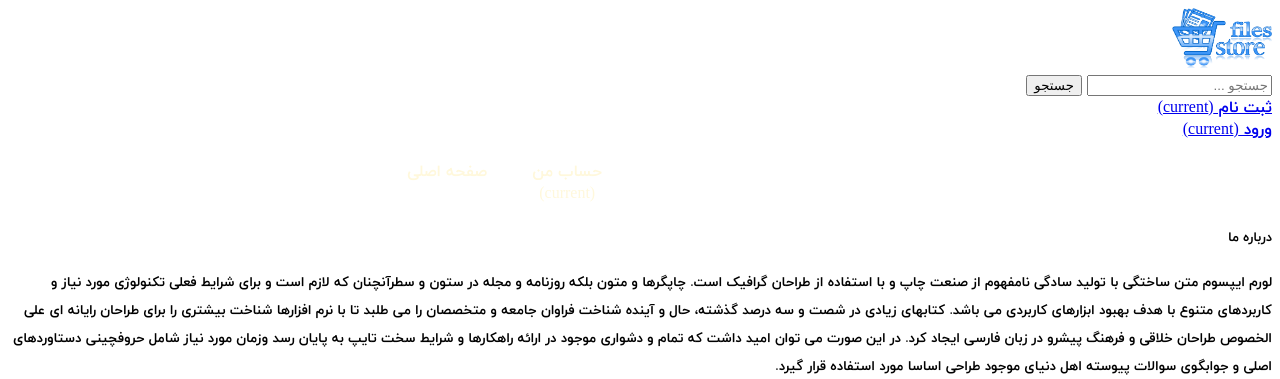
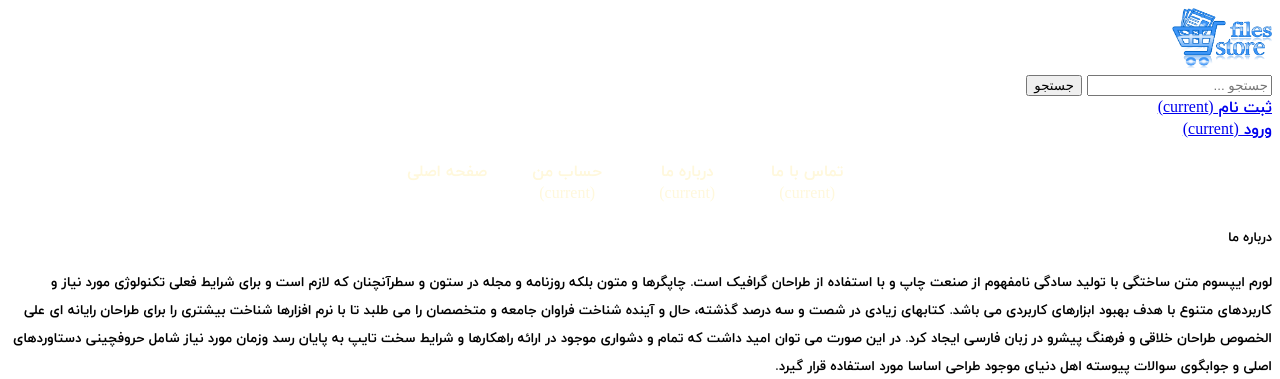
Before and after one commit to hjgkfl/oopstorefile, a PHP site: page /about.php in a window 1280 px wide. Shown: the top 379 px of the page. Run offline with PHP 8.4, Linux system fonts and the light colour scheme; the visitor is signed in with stand-in values (Sample User, id 1); data that the repository does not hold is empty; some libraries are stand-ins or nearby versions.

Commit message:
add be menu to file header:menu about and contact

```diff
--- a/front_layouts/header.php
+++ b/front_layouts/header.php
@@ -152,7 +152,12 @@ $getcate=getCate(null,3);
             }
             ?>
 
-
+            <li class="drop rounded">
+                <a class="nav-link" href="about.php">درباره ما <span class="sr-only">(current)</span></a>
+            </li>
+            <li class="drop rounded">
+                <a class="nav-link" href="contact.php">تماس با ما <span class="sr-only">(current)</span></a>
+            </li>
 
 
 
```
Also changed, not shown: users/user_layout/header.php (+6 -5 lines).
